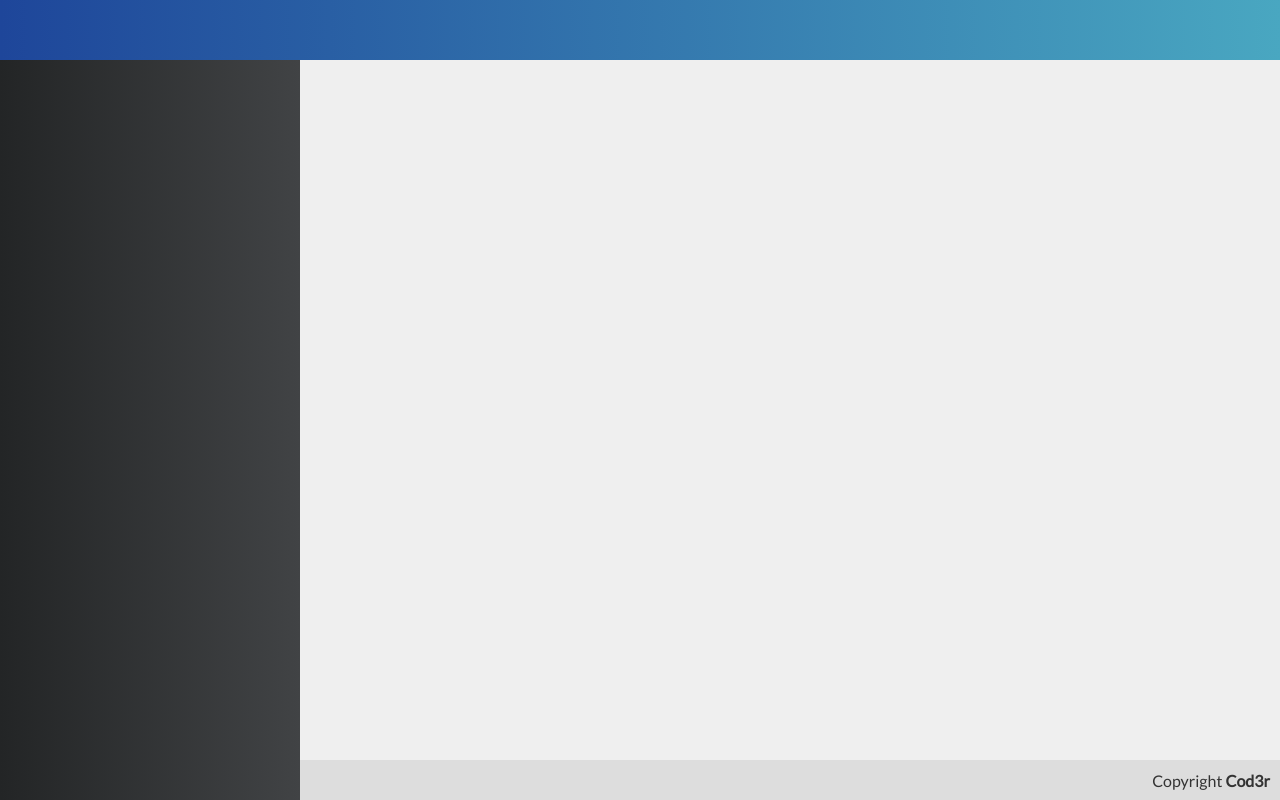
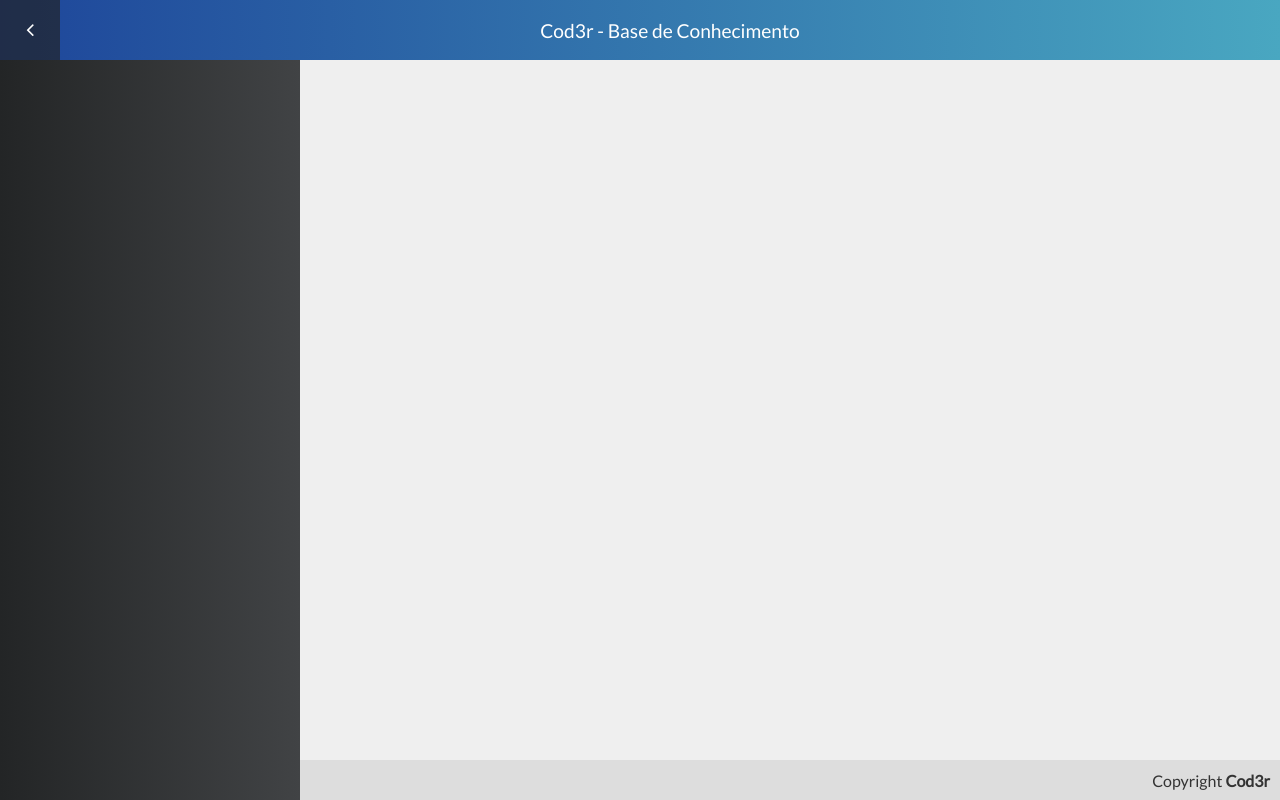
Before and after one commit to Manjor/cursoJavaScript, a Vue app in the folder projeto_Knowledge/frontend/: page / in a window 1280 px wide. Built offline with nearby package versions, Linux system fonts and the light colour scheme.

Commit message:
Projeto Final: Componete Header

```diff
--- a/projeto_Knowledge/frontend/src/App.vue
+++ b/projeto_Knowledge/frontend/src/App.vue
@@ -1,6 +1,6 @@
 <template>
 	<div id="app">
-		<Header/>
+		<Header title="Cod3r - Base de Conhecimento" :hideToggle="false"/>
 		<Menu/>
 		<Content/>
 		<Footer/>
--- a/projeto_Knowledge/frontend/src/components/template/Header.vue
+++ b/projeto_Knowledge/frontend/src/components/template/Header.vue
@@ -1,10 +1,32 @@
 <template>
-    <header class="header"></header>
+    <header class="header">
+        <a class="toggle" @click="toggleMenu" v-if="!hideToggle">
+            <i class="fa fa-lg" :class="icon"></i>
+        </a>
+        <h1 class="title">
+            {{title}}
+        </h1>
+    </header>
 </template>
 
 <script>
 export default {
-    name: 'Header'
+    name: 'Header',
+    //Propriedades do Component
+    props:{
+        title: String,
+        hideToggle: Boolean
+    },
+    computed:{
+        icon(){
+            return "fa-angle-left"
+        }
+    },
+    methods:{
+        toggleMenu(){
+
+        }
+    }
 }
 </script>
 
@@ -17,4 +39,32 @@
         justify-content: center;
         align-items: center;
     }
+    .title{
+        font-size: 1.2rem;
+        color: white;
+        font-weight: lighter;
+        flex-grow: 1;
+        text-align: center;
+    }
+    .title a{
+        color: #FFF;
+        text-decoration: none;
+    }
+
+    header.header > a.toggle {
+        width: 60px;
+        height: 100%;
+        color: #FFF;
+        justify-self: flex-start;
+        text-decoration: none;
+
+        display: flex;
+        justify-content: center;
+        align-items: center;
+    }
+
+    header.header > a.toggle:hover{
+        background-color: #222a;
+        transition: 0.6s;
+    }
 </style>
--- a/projeto_Knowledge/frontend/src/main.js
+++ b/projeto_Knowledge/frontend/src/main.js
@@ -1,5 +1,5 @@
+import 'font-awesome/css/font-awesome.css'
 import Vue from 'vue'
-
 import App from './App'
 
 Vue.config.productionTip = false
```
Also changed, not shown: 1 other file (tests, documents, lock files or other folders).
